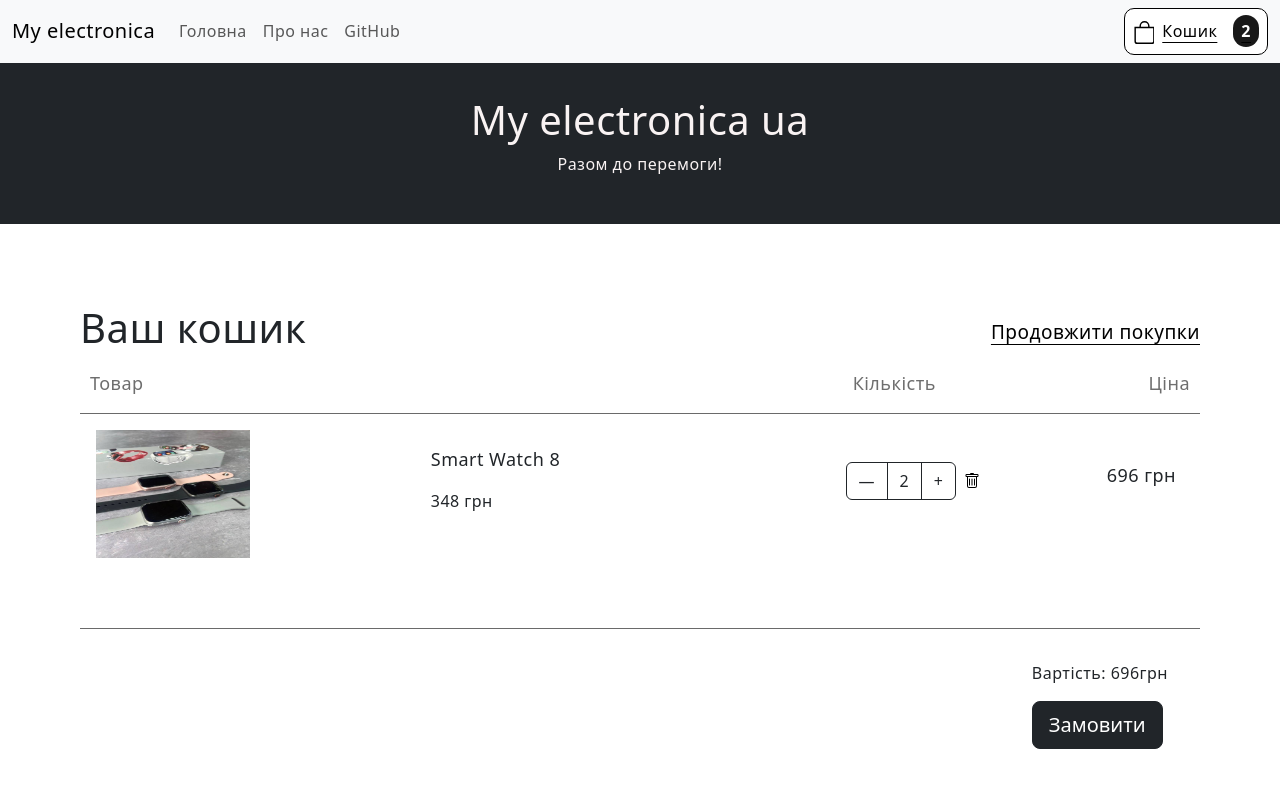
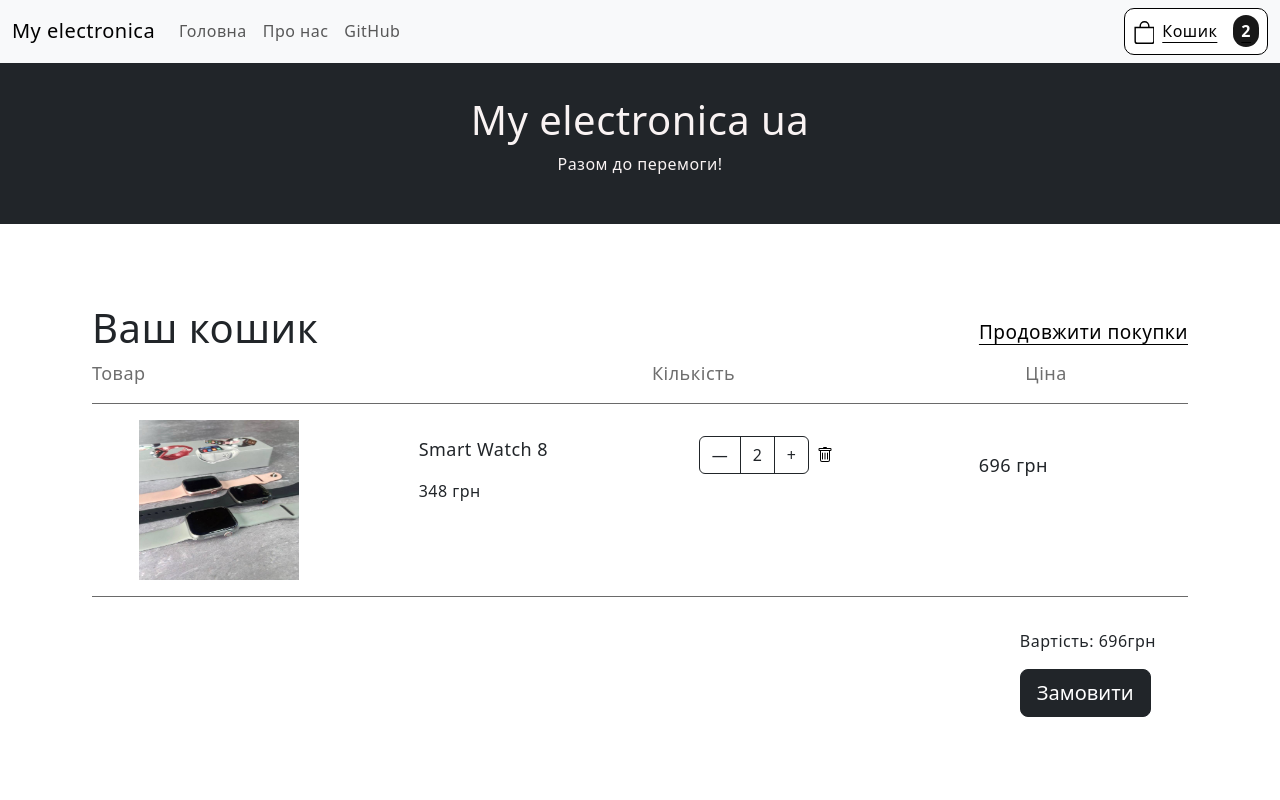
Before and after one commit to indian0ch/my.electronica.ua, a React (Create React App) app: page /cart in a window 1280 px wide. Shown: the top 800 px of the page. Built offline with nearby package versions, Linux system fonts and the light colour scheme.

Commit message:
Tried to fix cart layout

```diff
--- a/src/components/Cart/Cart.module.css
+++ b/src/components/Cart/Cart.module.css
@@ -38,8 +38,8 @@
 }
 
 .listTable-header {
-    display: flex;
-    justify-content: space-between;
+    /* display: flex;
+    justify-content: space-between; */
     margin: 10px;
 }
 
@@ -48,26 +48,22 @@
 }
 
 .listTable-body {
-    display: flex;
-    justify-content: space-between;
+    /* display: flex;
+    justify-content: space-between; */
     margin-top: 1rem;
     border-bottom: 1px solid rgb(106, 106, 106);
     border-top: 1px solid rgb(106, 106, 106);
-    padding-bottom: 2rem;
 }
 
 
 
 .row-image-container {
-    width: 10rem;
-    height: 10rem;
     padding: 1rem;
-    flex-basis: 20%;
 }
 
 .row-image-container img {
-    width: 80%;
-    height: 100%;
+    width: 10rem;
+    height:  10rem;
 }
 
 .row-name-container {
@@ -82,7 +78,6 @@
 }
 
 .row-count-container svg {
-    /* padding-top: 3.7rem; */
     padding-left: 0.5rem;
     width: 1.5rem;
     height: 1.5rem;
@@ -90,19 +85,14 @@
 }
 
 .row-count-container {
-    display: flex;
-    justify-content: space-between;
-    /* border: 0.5px solid black; */
+    padding-top: 2rem;
+    /* display: flex;
+    justify-content: space-between; */
     margin: 3rem 0rem 6rem;
-    /* width: 8rem; */
     font-size: 18px;
     align-items: center;
     color: rgb(110, 110, 110);
     transition: all ease 3s;
-}
-
-.row-count-container-group{
-    border-radius: 0 !important;
 }
 
 
@@ -118,8 +108,3 @@
 .cartFooter-content{
     padding: 2rem;
 }
-
-.cartFooter-content-button{
-    /* border-radius: 10px; */
-    /* width: 10rem; */
-}
--- a/src/components/Cart/ItemRow.js
+++ b/src/components/Cart/ItemRow.js
@@ -31,15 +31,15 @@ function ItemRow(props) {
   },[isLoading]);
 
   return (
-    <Fragment>
-      <div className={classes["row-image-container"]}>
+    <div className="row justify-content-md-center">
+      <div className={`${classes["row-image-container"]} col-3 col-xxl-3  col-lg-3 col-sm`}>
         <img src={require(`../../asserts/${props.imageSrc}`)}></img>
       </div>
-      <div className={classes["row-name-container"]}>
+      <div className={`${classes["row-name-container"]} col-4 col-xxl-4 col-lg-3 col-sm`}>
         <p>{props.name}</p>
         <span>{props.price} грн</span>
       </div>
-      <div className={classes["row-count-container"]}>
+      <div className={`${classes["row-count-container"]} col-4 col-xxl-3 col-lg-3 col-sm`}>
         <ButtonGroup className={classes["row-count-container-group"]}>
           <Button color="dark" onClick={onDecreaseHandler} outline>
             —
@@ -53,10 +53,10 @@ function ItemRow(props) {
         </ButtonGroup>
         <TrashIcon onDeleteHandler={onDeleteHandler}/>
       </div>
-      <div className={classes["row-price-container"]}>
+      <div className={`${classes["row-price-container"]} col-1 col-xxl2 col-lg-2  col-sm`}>
         {isLoading?(<Spinner size='sm' color="dark"/>):(<span> {props.count * props.price} грн</span>)}
       </div>
-    </Fragment>
+    </div>
   );
 }
 export default ItemRow;
--- a/src/components/Cart/NotEmptyCart.js
+++ b/src/components/Cart/NotEmptyCart.js
@@ -13,7 +13,7 @@ function NotEmptyCart(props) {
   console.log("rendering");
 
   return (
-    <Fragment>
+    <div className="container-lg">
       <div className={classes.cartHeader}>
         <h1>Ваш кошик</h1>
         <Link className={classes["cartHeader-link"]} to="/">
@@ -22,12 +22,12 @@ function NotEmptyCart(props) {
       </div>
       <div className={classes.listContainer}>
         <table className={classes.listTable}>
-          <div className={classes["listTable-header"]}>
-            <span>Товар</span>
-            <span>Кількість</span>
-            <span>Ціна</span>
+          <div className={`${classes["listTable-header"]} row`}>
+            <span className="col-8">Товар</span>
+            <span className="col-4">Кількість</span>
+            <span className="col-2">Ціна</span>
           </div>
-          <div className={classes["listTable-body"]}>
+          <div className={`${classes["listTable-body"]}`}>
             {cartItems.map((item) => {
               return (
                 <ItemRow
@@ -49,7 +49,7 @@ function NotEmptyCart(props) {
               <Button className={classes["cartFooter-content-button"]} color='dark' size="lg">Замовити</Button>
           </div>
       </div>
-    </Fragment>
+    </div>
   );
 }
 export default NotEmptyCart;
```
